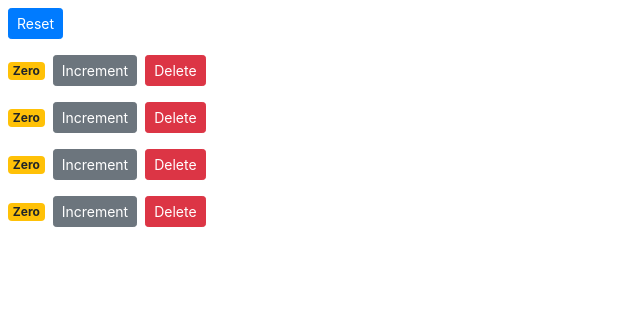
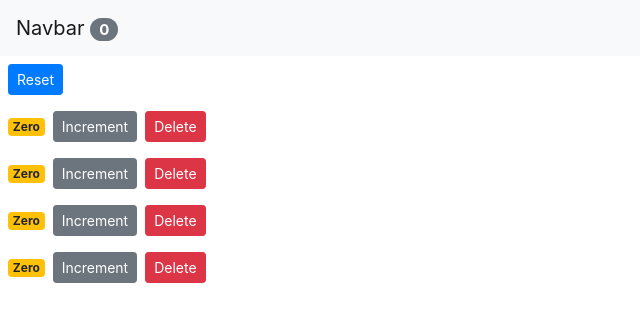
Before and after one commit to younessbennaj/counter-app, a React (Create React App) app: page / in a window 1280 px wide. Shown: the top 322 px of the page, without its empty margins (0-640 px from the left). Built offline with nearby package versions, Linux system fonts and the light colour scheme.

Commit message:
add navbar to dispay number of counter items

```diff
--- a/src/App.js
+++ b/src/App.js
@@ -1,26 +1,51 @@
-import React, { Component } from 'react';
-import logo from './logo.svg';
-import './App.css';
+import React, { Component } from "react";
+import logo from "./logo.svg";
+import "./App.css";
+import Counters from "./components/counters";
+import Navbar from "./components/navbar";
 
 class App extends Component {
+  state = {
+    counters: [
+      { id: 1, value: 0 },
+      { id: 2, value: 0 },
+      { id: 3, value: 0 },
+      { id: 4, value: 0 }
+    ]
+  };
+
+  onDelete = counterId => {
+    const counters = this.state.counters.filter(c => c.id !== counterId);
+    this.setState({ counters });
+  };
+
+  onIncrement = counter => {
+    const counters = [...this.state.counters];
+    const index = counters.indexOf(counter);
+    counters[index] = { ...counter };
+    counters[index].value++;
+    this.setState({ counters });
+  };
+
+  onReset = () => {
+    const counters = this.state.counters.map(c => {
+      c.value = 0;
+      return c;
+    });
+    this.setState({ counters });
+  };
+
   render() {
     return (
-      <div className="App">
-        <header className="App-header">
-          <img src={logo} className="App-logo" alt="logo" />
-          <p>
-            Edit <code>src/App.js</code> and save to reload.
-          </p>
-          <a
-            className="App-link"
-            href="https://reactjs.org"
-            target="_blank"
-            rel="noopener noreferrer"
-          >
-            Learn React
-          </a>
-        </header>
-      </div>
+      <main>
+        <Navbar counters={this.state.counters} />
+        <Counters
+          counters={this.state.counters}
+          onDelete={this.onDelete}
+          onIncrement={this.onIncrement}
+          onReset={this.onReset}
+        />
+      </main>
     );
   }
 }
--- a/src/components/counters.jsx
+++ b/src/components/counters.jsx
@@ -2,49 +2,22 @@ import React, { Component } from "react";
 import Counter from "./counter";
 
 class Counters extends Component {
-  state = {
-    counters: [
-      { id: 1, value: 0 },
-      { id: 2, value: 0 },
-      { id: 3, value: 0 },
-      { id: 4, value: 0 }
-    ]
-  };
-
-  onDelete = counterId => {
-    const counters = this.state.counters.filter(c => c.id !== counterId);
-    this.setState({ counters });
-  };
-
-  onIncrement = counter => {
-    const counters = [...this.state.counters];
-    const index = counters.indexOf(counter);
-    counters[index] = { ...counter };
-    counters[index].value++;
-    this.setState({ counters });
-  };
-
-  onReset = () => {
-    const counters = this.state.counters.map(c => {
-      c.value = 0;
-      return c;
-    });
-    this.setState({ counters });
-  };
-
   render() {
     return (
       <div>
-        <button onClick={this.onReset} className="btn btn-primary btn-sm m-2">
+        <button
+          onClick={this.props.onReset}
+          className="btn btn-primary btn-sm m-2"
+        >
           Reset
         </button>
-        {this.state.counters.map(counter => {
+        {this.props.counters.map(counter => {
           return (
             <Counter
               key={counter.id}
               counter={counter}
-              onDelete={this.onDelete}
-              onIncrement={this.onIncrement}
+              onDelete={this.props.onDelete}
+              onIncrement={this.props.onIncrement}
             />
           );
         })}
--- /dev/null
+++ b/src/components/navbar.jsx
@@ -0,0 +1,19 @@
+import React, { Component } from "react";
+
+class Navbar extends Component {
+  state = {};
+  render() {
+    return (
+      <nav className="navbar navbar-light bg-light">
+        <a className="navbar-brand" href="#">
+          Navbar{" "}
+          <span className="badge badge-pill badge-secondary">
+            {this.props.counters.filter(c => c.value !== 0).length}
+          </span>
+        </a>
+      </nav>
+    );
+  }
+}
+
+export default Navbar;
--- a/src/index.js
+++ b/src/index.js
@@ -4,10 +4,8 @@ import "./index.css";
 import App from "./App";
 import * as serviceWorker from "./serviceWorker";
 import "bootstrap/dist/css/bootstrap.css";
-import Counter from "./components/counter";
-import Counters from "./components/counters";
 
-ReactDOM.render(<Counters />, document.getElementById("root"));
+ReactDOM.render(<App />, document.getElementById("root"));
 
 // If you want your app to work offline and load faster, you can change
 // unregister() to register() below. Note this comes with some pitfalls.
```
